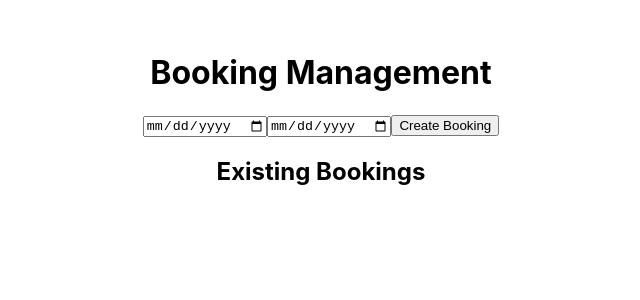
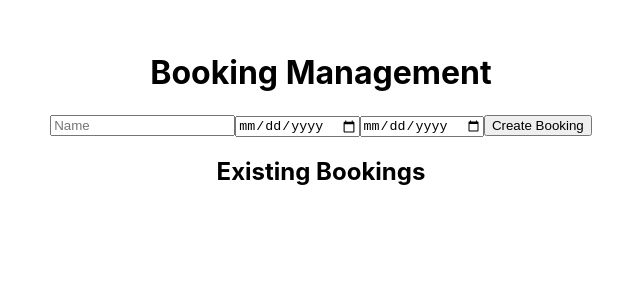
Before and after one commit to tercette/booking-app, a React (Create React App) app: page / in a window 1280 px wide. Shown: the top 300 px of the page, without its empty margins (319-959 px from the left). Built offline with nearby package versions, Linux system fonts and the light colour scheme.

Commit message:
feat: including name in the main object

```diff
--- a/src/App.tsx
+++ b/src/App.tsx
@@ -3,6 +3,13 @@ import React, { useState } from 'react';
 import { styled } from '@stitches/react';
 import CreateBooking from './components/CreateBooking';
 import BookingList from './components/BookingList';
+
+interface Booking {
+  id: string;
+  name: string;
+  startDate: string;
+  endDate: string;
+}
 
 const Container = styled('div', {
   display: 'flex',
@@ -15,9 +22,9 @@ const Container = styled('div', {
 });
 
 const App: React.FC = () => {
-  const [editingBooking, setEditingBooking] = useState<{ id: string; startDate: string; endDate: string } | undefined>(undefined);
+  const [editingBooking, setEditingBooking] = useState<Booking | undefined>(undefined);
 
-  const handleEdit = (booking: { id: string; startDate: string; endDate: string }) => {
+  const handleEdit = (booking: Booking) => {
     setEditingBooking(booking);
   };
 
--- a/src/components/BookingList.tsx
+++ b/src/components/BookingList.tsx
@@ -25,7 +25,7 @@ const BookingList: React.FC<Props> = ({ onEdit }) => {
       <ul>
         {bookings.map((booking) => (
           <li key={booking.id}>
-            {booking.startDate} to {booking.endDate}
+            {booking.name} - {booking.startDate} to {booking.endDate}
             <button onClick={() => handleDelete(booking.id)}>Delete</button>
             <button onClick={() => onEdit(booking)}>Edit</button>
           </li>
--- a/src/components/CreateBooking.tsx
+++ b/src/components/CreateBooking.tsx
@@ -1,14 +1,14 @@
-// src/components/CreateBooking.tsx
 import React, { useState, useEffect } from 'react';
 import { useDispatch, useSelector } from 'react-redux';
-import { RootState, addBooking, updateBooking, Booking } from '../store';
+import { Booking, RootState, addBooking, updateBooking } from '../store';
 
 interface Props {
-  bookingToEdit?: { id: string; startDate: string; endDate: string };
+  bookingToEdit?: Booking;
   onCancelEdit: () => void;
 }
 
 const CreateBooking: React.FC<Props> = ({ bookingToEdit, onCancelEdit }) => {
+  const [name, setName] = useState<string>(bookingToEdit?.name || '');
   const [startDate, setStartDate] = useState<string>(bookingToEdit?.startDate || '');
   const [endDate, setEndDate] = useState<string>(bookingToEdit?.endDate || '');
   const dispatch = useDispatch();
@@ -16,6 +16,7 @@ const CreateBooking: React.FC<Props> = ({ bookingToEdit, onCancelEdit }) => {
 
   useEffect(() => {
     if (bookingToEdit) {
+      setName(bookingToEdit.name);
       setStartDate(bookingToEdit.startDate);
       setEndDate(bookingToEdit.endDate);
     }
@@ -40,12 +41,20 @@ const CreateBooking: React.FC<Props> = ({ bookingToEdit, onCancelEdit }) => {
   const handleSubmit = (e: React.FormEvent) => {
     e.preventDefault();
     if (startDate && endDate && startDate <= endDate) {
-      if (!isOverlapping({ startDate, endDate })) {
+      const bookingData: Booking = {
+        id: bookingToEdit?.id || Date.now().toString(),
+        name,
+        startDate,
+        endDate,
+      };
+
+      if (!isOverlapping(bookingData)) {
         if (bookingToEdit) {
-          dispatch(updateBooking({ ...bookingToEdit, startDate, endDate }));
+          dispatch(updateBooking(bookingData));
         } else {
-          dispatch(addBooking({ id: Date.now().toString(), startDate, endDate }));
+          dispatch(addBooking(bookingData));
         }
+        setName('');
         setStartDate('');
         setEndDate('');
         onCancelEdit();
@@ -59,6 +68,13 @@ const CreateBooking: React.FC<Props> = ({ bookingToEdit, onCancelEdit }) => {
 
   return (
     <form onSubmit={handleSubmit}>
+      <input
+        type="text"
+        placeholder="Name"
+        value={name}
+        onChange={(e) => setName(e.target.value)}
+        required
+      />
       <input
         type="date"
         value={startDate}
--- a/src/store.ts
+++ b/src/store.ts
@@ -4,6 +4,7 @@ import { loadState, saveState } from './utils/localStorage';
 
 export interface Booking {
   id: string;
+  name: string
   startDate: string;
   endDate: string;
 }
@@ -22,10 +23,10 @@ const bookingsSlice = createSlice({
       return state.filter((booking) => booking.id !== action.payload);
     },
     updateBooking: (state, action: PayloadAction<Booking>) => {
-      const { id, startDate, endDate } = action.payload;
+      const { id, name, startDate, endDate } = action.payload;
       const index = state.findIndex((booking) => booking.id === id);
       if (index !== -1) {
-        state[index] = { id, startDate, endDate };
+        state[index] = { id, name, startDate, endDate };
         saveState(state);
       }
     },
```
